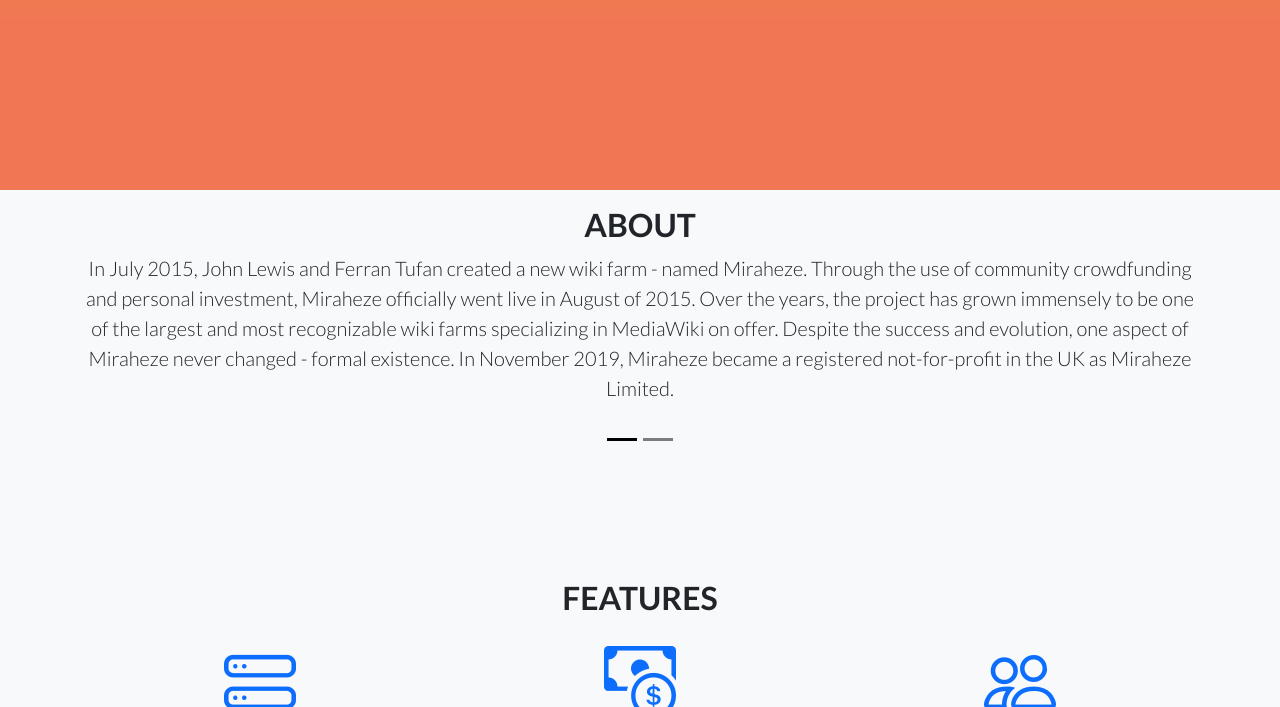
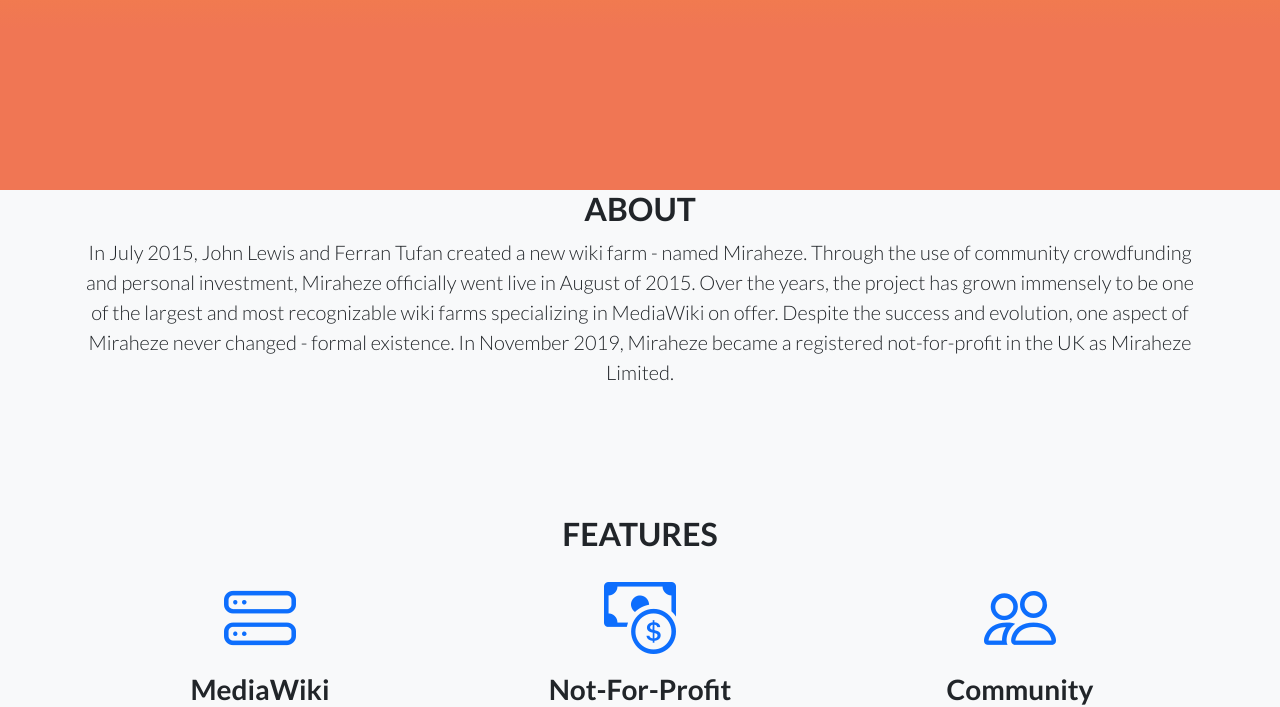
Before and after one commit to miraheze/landing, a PHP site: page /index.php in a window 1280 px wide. Shown: the part 793-1500 px from the top of the page. Run offline with PHP 8.4, Linux system fonts and the light colour scheme; some libraries are stand-ins or nearby versions.

Commit message:
Remove carousel

```diff
--- a/index.php
+++ b/index.php
@@ -10,14 +10,6 @@
 			include_once __DIR__ . '/components/header.php';
 		?>
 		<section id="about" class="section-about bg-light text-center">
-			<div id="about-slides" class="carousel carousel-dark slide" data-bs-ride="carousel">
-				<div class="carousel-indicators">
-					<button type="button" data-bs-target="#about-slides" data-bs-slide-to="0" class="active" aria-current="true" aria-label="Slide 1"></button>
-					<button type="button" data-bs-target="#about-slides" data-bs-slide-to="1" aria-label="Slide 2"></button>
-				</div>
-				<div class="carousel-inner">
-					<div class="carousel-item active">
-						<section class="page-section text-dark" style="margin: 1em; padding-bottom: 2em;">
 			<div class="container">
 				<h2 class="page-section-heading text-center text-uppercase text-dark">
 					<?php echo getTranslation( 'about-heading' ); ?>
@@ -28,15 +20,6 @@
 						<p class="lead">
 							<?php echo getTranslation( 'about-desc' ); ?>
 						</p>
-									</div>
-								</div>
-							</div>
-						</section>
-					</div>
-					<div class="carousel-item">
-						<center>
-							<img src="https://static.miraheze.org/metawiki/0/03/Meta_Main_Page.png" class="d-block w-100 w-lg-50 w-md-75 mb-5" alt="Miraheze Meta's Main Page">
-						</center>
 					</div>
 				</div>
 			</div>
```
Lines whose indentation alone changed are shown as unchanged.
